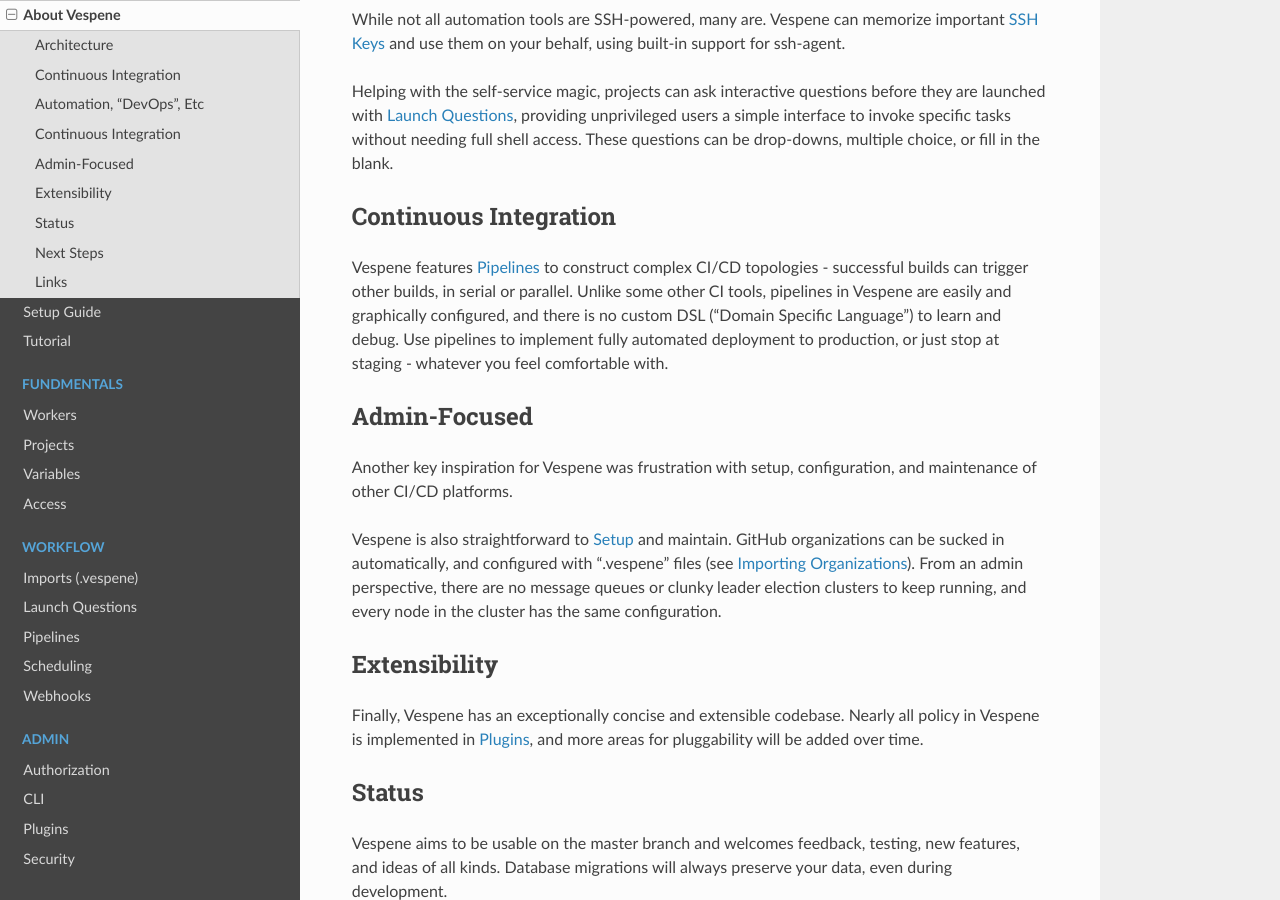
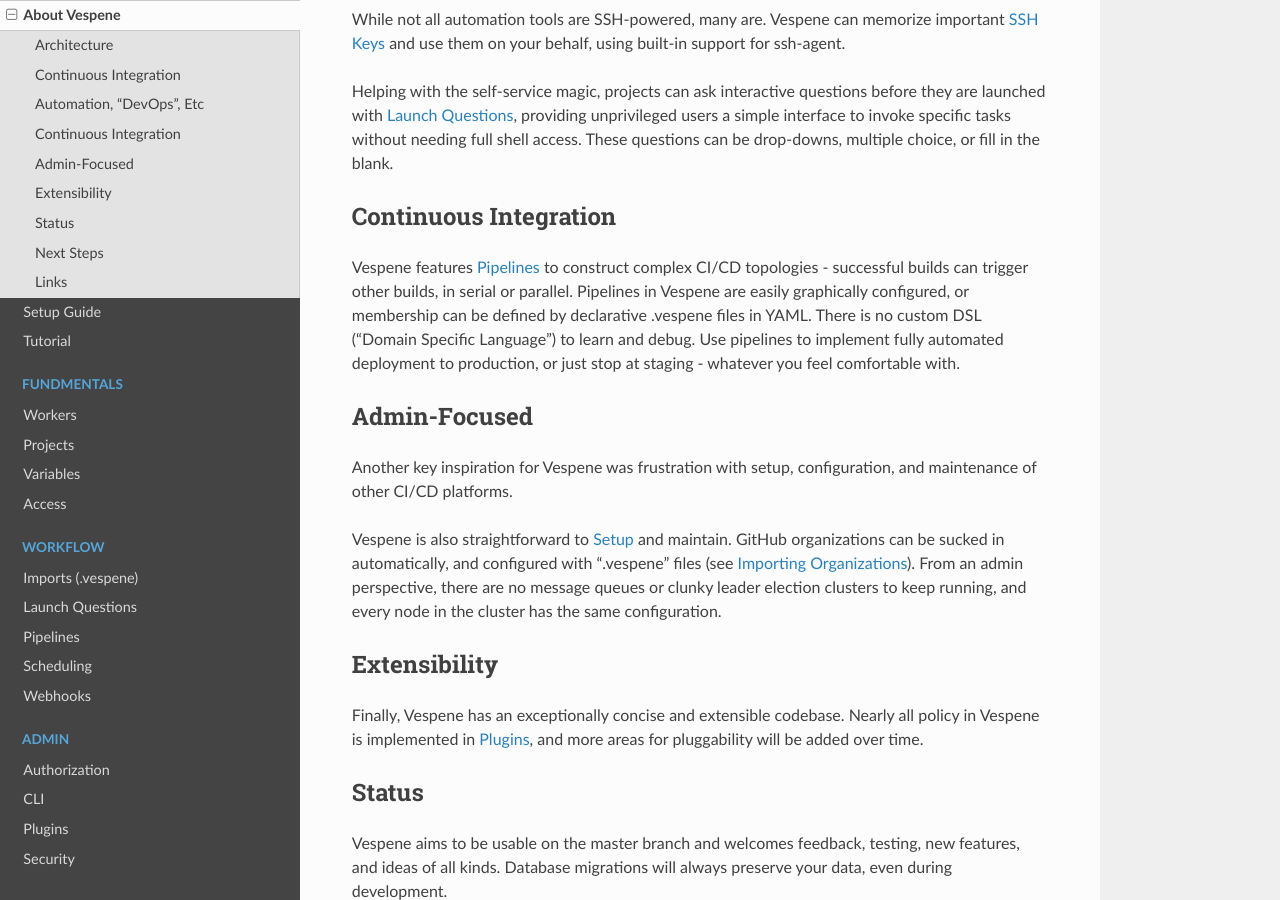
Before and after one commit to vespene-io/_old_vespene, a Sphinx documentation site: the page built from docs/source/index.rst, in a window 1280 px wide and 900 px high, scrolled down 1155 px. Built offline with Sphinx 7.4.7 and the Read the Docs theme 2.0.0, drawn with Linux system fonts in a browser that asks for light colours.

Commit message:
update docs

```diff
--- a/docs/source/index.rst
+++ b/docs/source/index.rst
@@ -43,7 +43,7 @@
 Continuous Integration
 ======================
 
-Vespene features :ref:`pipelines` to construct complex CI/CD topologies - successful builds can trigger other builds, in serial or parallel.  Unlike some other CI tools, pipelines in Vespene are easily and graphically configured, and there is no custom DSL ("Domain Specific Language") to learn and debug. Use pipelines to implement fully automated deployment to production, or just stop at staging - whatever you feel comfortable with.
+Vespene features :ref:`pipelines` to construct complex CI/CD topologies - successful builds can trigger other builds, in serial or parallel.  Pipelines in Vespene are easily graphically configured, or membership can be defined by declarative .vespene files in YAML. There is no custom DSL ("Domain Specific Language") to learn and debug. Use pipelines to implement fully automated deployment to production, or just stop at staging - whatever you feel comfortable with.
 
 Admin-Focused
 =============
```
